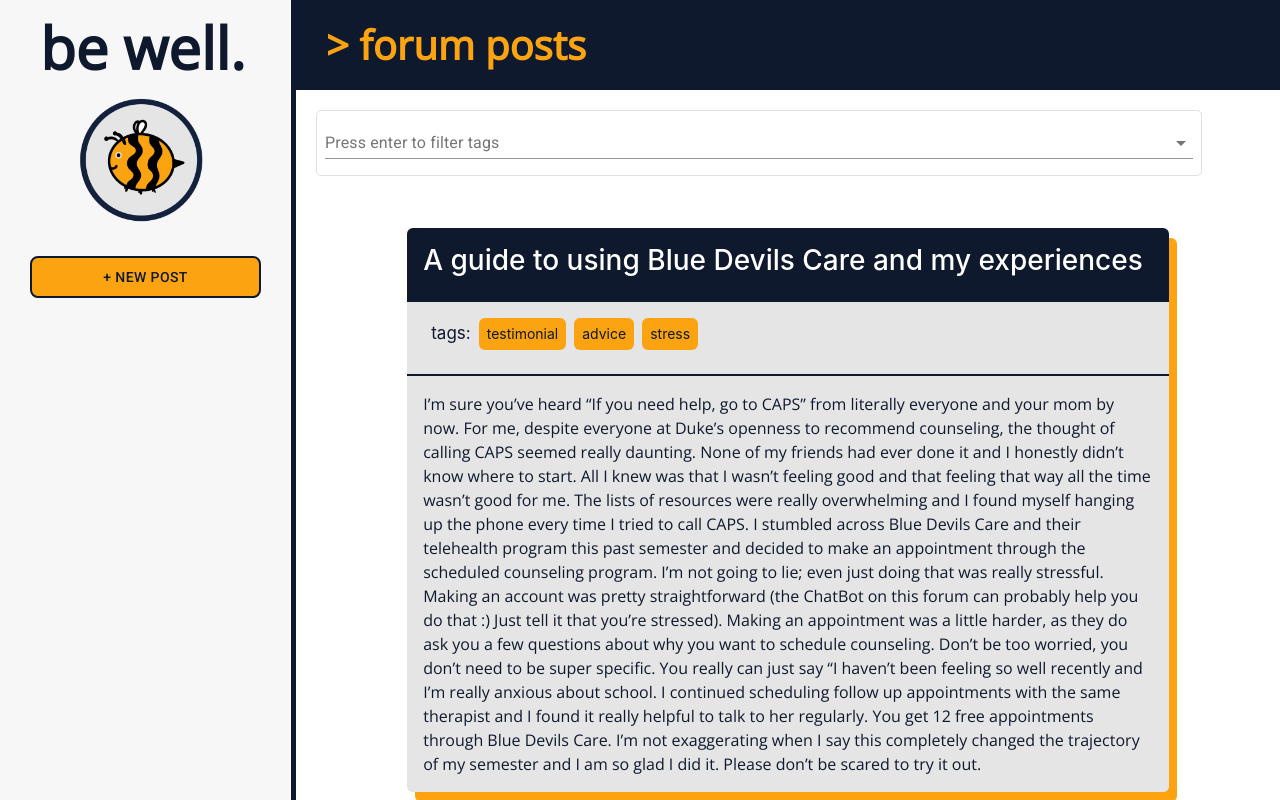
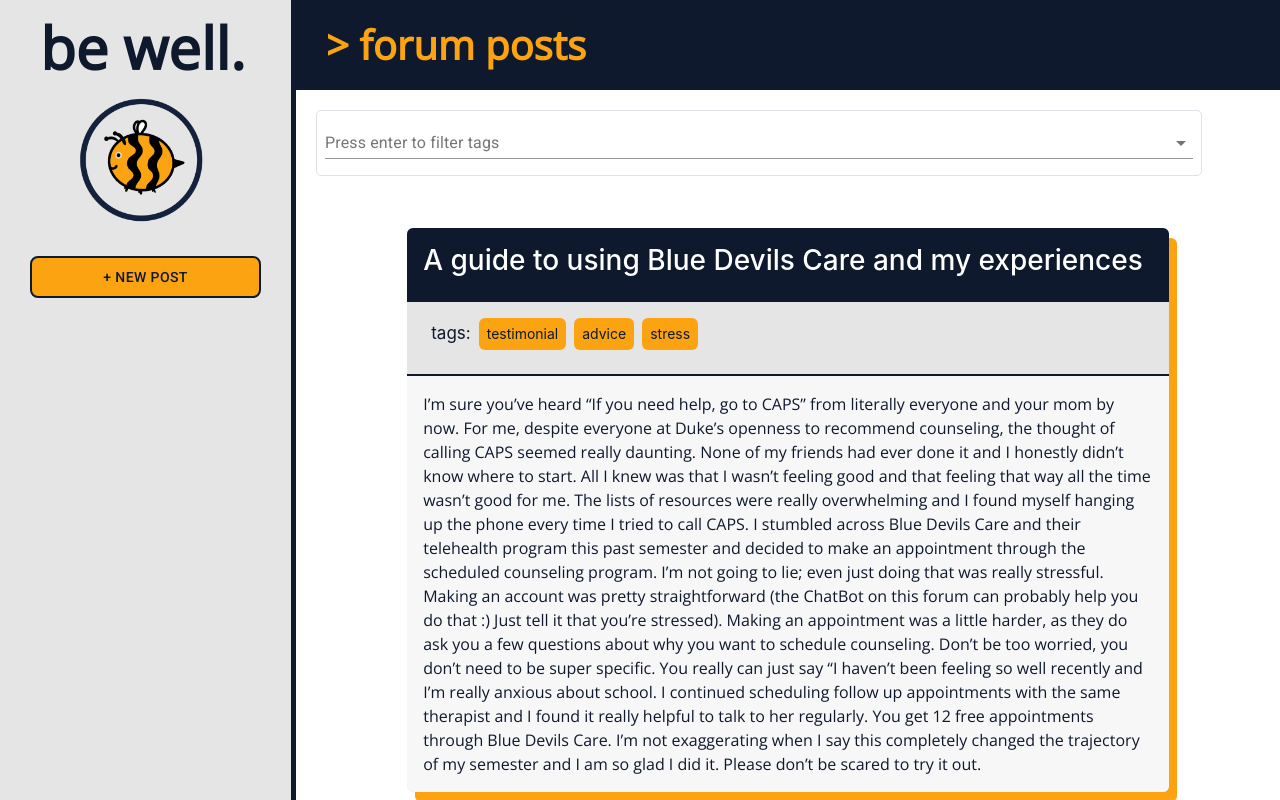
Before and after one commit to ameyasr24/hackdtech, a React (Create React App) app: page / in a window 1280 px wide. Shown: the top 800 px of the page. Built offline with nearby package versions, Linux system fonts and the light colour scheme.

Commit message:
color changes

```diff
--- a/src/components/Home/Post.css
+++ b/src/components/Home/Post.css
@@ -27,7 +27,7 @@
     color: #0F192E;
     margin: 0px;
     padding: 1rem;
-    background-color: #e5e5e5;
+    background-color: #f7f7f7;
     border-bottom-left-radius: 6px;
     border-bottom-right-radius: 6px;
 }
--- a/src/components/Router/Router.css
+++ b/src/components/Router/Router.css
@@ -11,7 +11,7 @@
 
 .side-bar {
     padding: 10px 30px;
-    background-color: #f7f7f7;
+    background-color: #e5e5e5;
     width: min-content;
     min-height: 100vh;
     border-right: 5px solid #0F192E;
```
